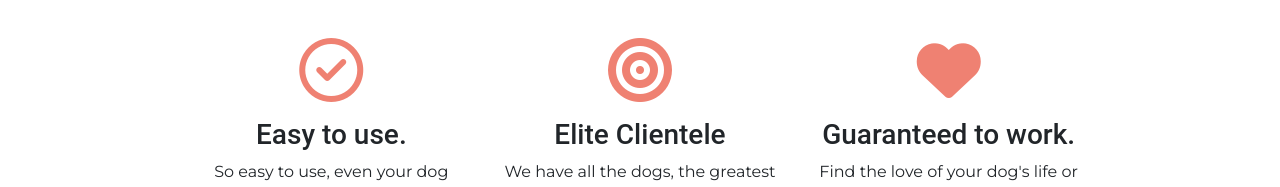
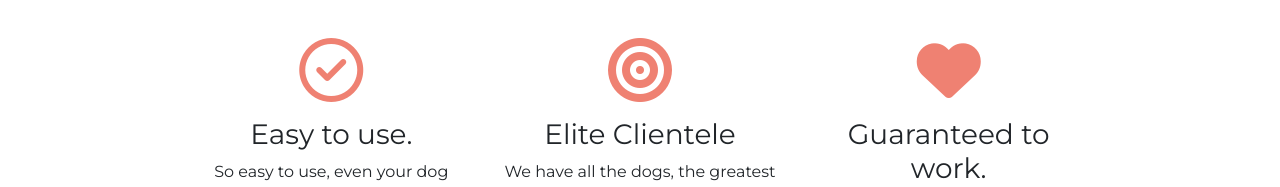
Before and after one commit to thanhbuiduy/04, a plain HTML site: page index.html in a window 1280 px wide. Shown: the part 611-798 px from the top of the page. Drawn offline with nearby package versions, Linux system fonts and the light colour scheme.

Commit message:
Update styles.css

```diff
--- a/styles.css
+++ b/styles.css
@@ -10,7 +10,6 @@ body{background-color:#ff4c68;font-family: "Montserrat";}
 .title-image{transform: rotate(15deg); border-radius: 10%; width: 70%; margin-left: 10%; position: absolute; right: 20%;}
 #features{padding: 3% 15%; background-color: white;position:relative; z-index: 1;}
 .feature{text-align: center; position: relative;z-index: 1;}
-h3{font-family: "roboto"}
 .icon{color: #ef8172; margin-bottom: 1rem;}
 .icon:hover{color: #ff4c68;}
 #testimonials {text-align: center;color: white; background-color: #ef8172;padding: 5% 15%;}
```
